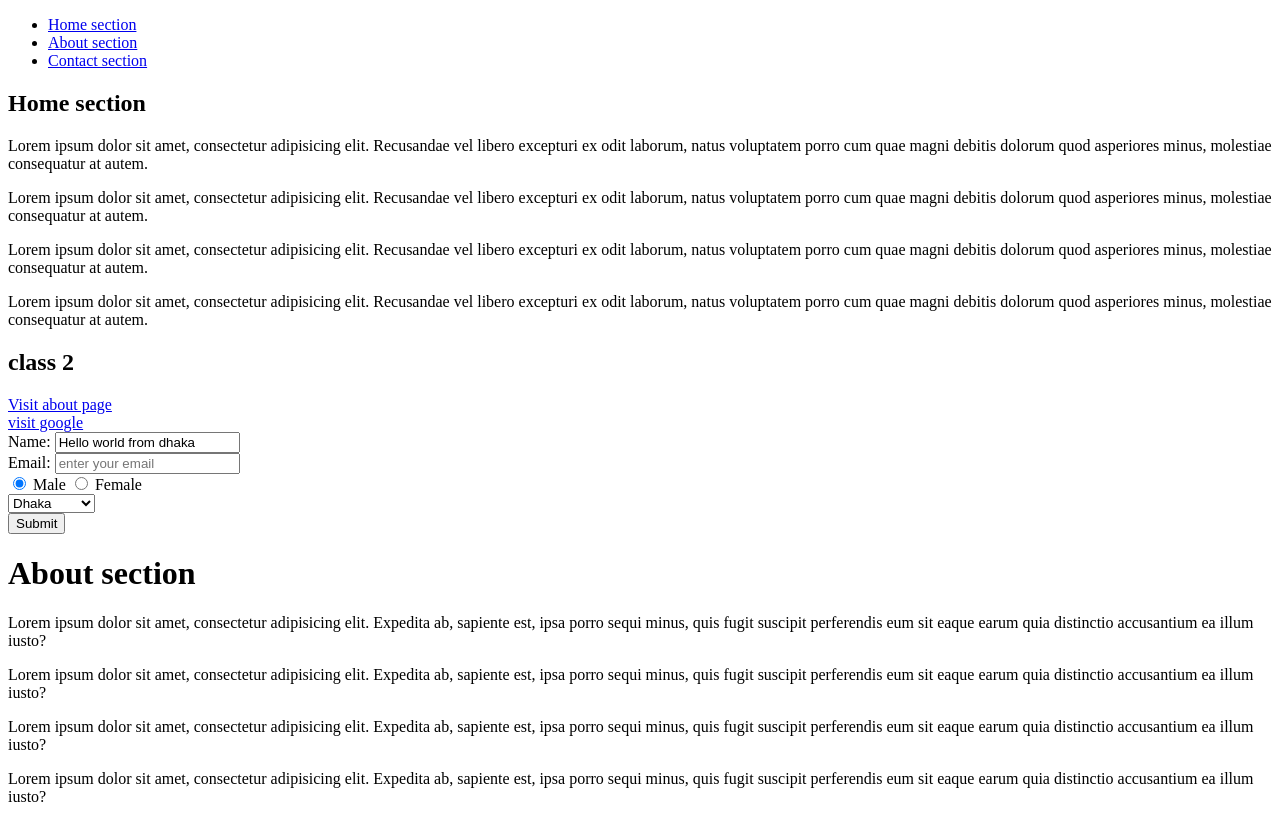
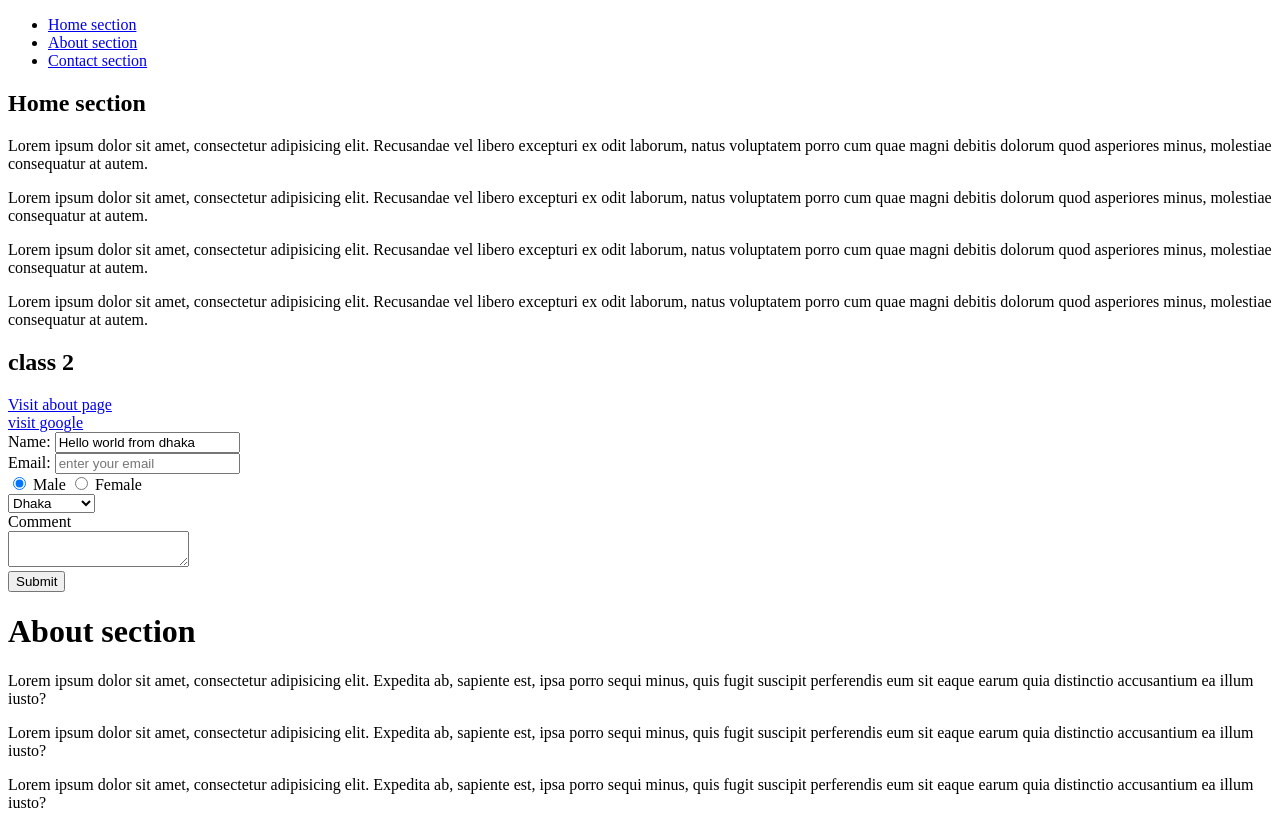
Before and after one commit to poloey/02_uy28_dec_09, a plain HTML site: page index.html in a window 1280 px wide. Shown: the top 815 px of the page. Drawn offline with Linux system fonts and the light colour scheme.

Commit message:
changed in html page

```diff
--- a/index.html
+++ b/index.html
@@ -42,6 +42,12 @@
         </select>
       </div>
       <div>
+        <label for="comment">Comment</label>
+        <div>
+          <textarea id="comment" name="comment"></textarea>
+        </div>
+      </div>
+      <div>
         <input type="submit">
       </div>
     </form>
```
Also changed, not shown: 1 other file.
